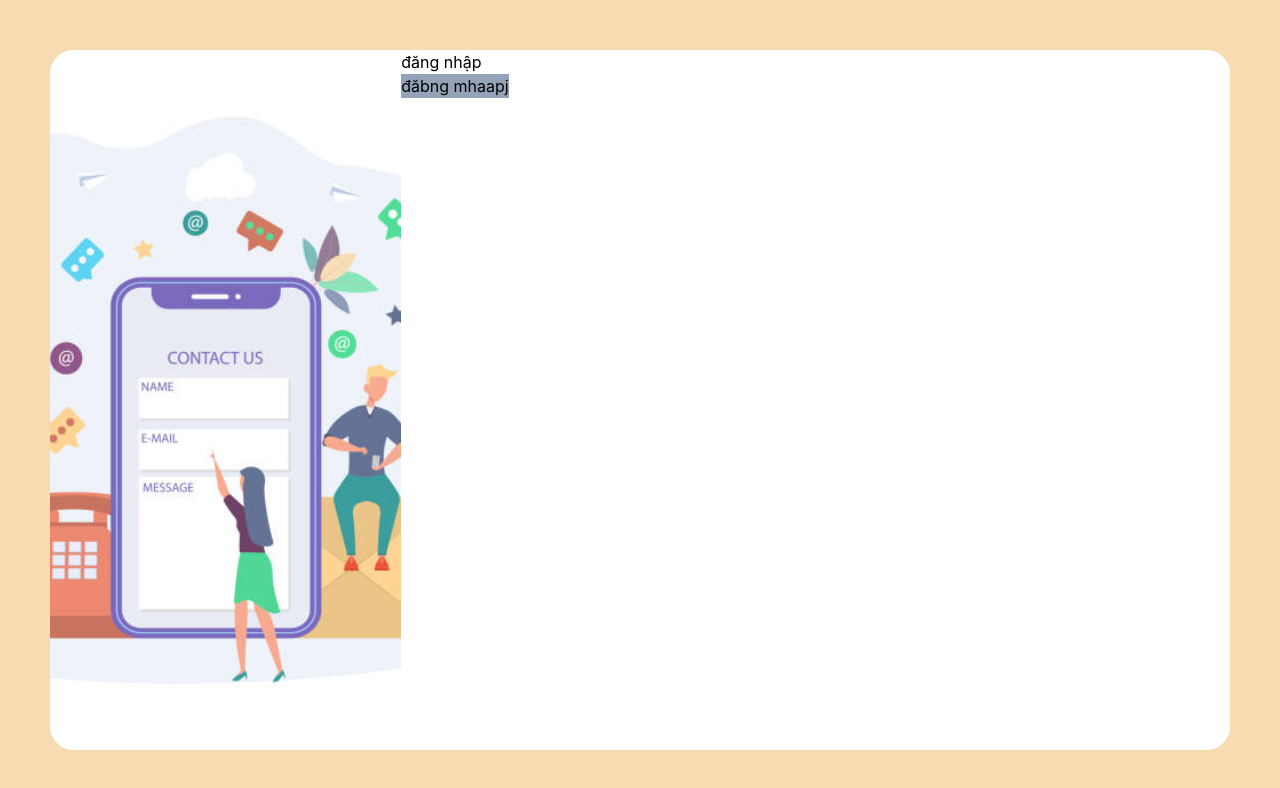
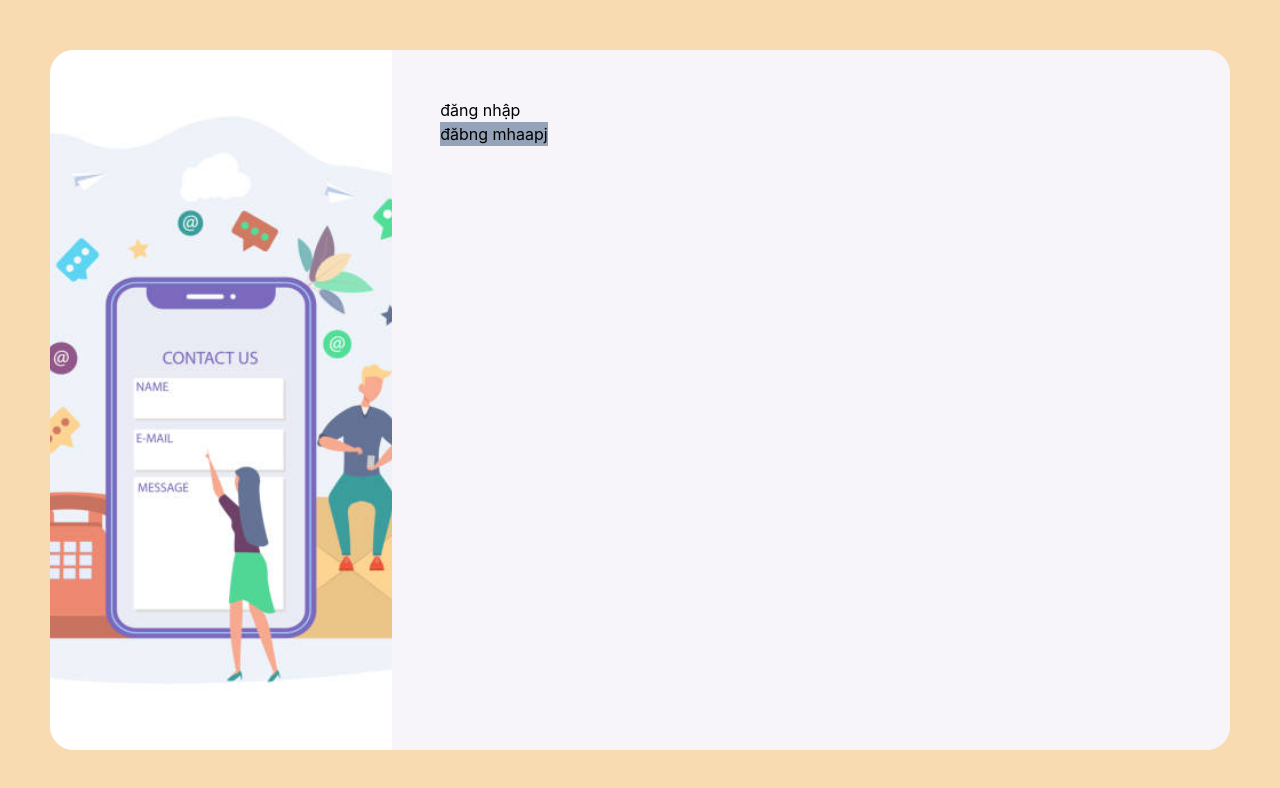
Before and after one commit to nongvanphong/web-du-an, a React (Create React App) app: page /auth/login in a window 1280 px wide. Shown: the top 788 px of the page. Built offline with nearby package versions, Linux system fonts and the light colour scheme.

Commit message:
sủa lõi nhỏ

```diff
--- a/src/pages/auth/Layout/Layout.tsx
+++ b/src/pages/auth/Layout/Layout.tsx
@@ -13,7 +13,7 @@ export const Layout = ({ children }: Props) => {
             className="h-full w-full object-cover"
           />
         </div>
-        <div className="w-full h-full bg-ct-white">{children}</div>
+        <div className="w-full h-full bg-gray-ct p-12">{children}</div>
       </div>
     </div>
   );
--- /dev/null
+++ b/src/utils/path/path.tsx
@@ -0,0 +1,7 @@
+const path = {
+  /* Authenticate */
+  login: "/auth/login",
+  register: "/auth/register",
+} as const;
+
+export default path;
--- a/tailwind.config.js
+++ b/tailwind.config.js
@@ -6,6 +6,7 @@ module.exports = {
       colors: {
         "ct-orange": "#F9DBB1",
         "ct-white": "#ffffff",
+        "gray-ct": "#F7F5FA",
       },
       padding: {
         "ct-50": "3.125rem",
```
Also changed, not shown: src/router/Router.tsx (+5 -5 lines).
